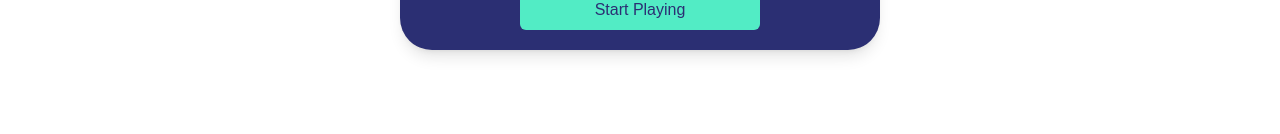
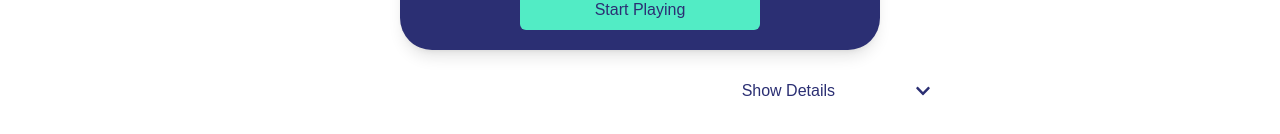
Before and after one commit to Nennae/trivia-app, a Next.js app: page /scorePage in a window 1280 px wide. Shown: the part 464-598 px from the top of the page. Built offline with nearby package versions, Linux system fonts and the light colour scheme.

Commit message:
added results button + state handling

```diff
--- /dev/null
+++ b/app/components/button/result-button.tsx
@@ -0,0 +1,23 @@
+"use client";
+import { FaChevronDown, FaChevronUp } from "react-icons/fa";
+import { useState } from "react";
+
+export default function ResultButton() {
+  const [showDetails, setShowDetails] = useState(false);
+
+  return (
+    <div>
+      <button
+        className="results-btn"
+        onClick={() => setShowDetails((prev) => !prev)}
+      >
+        {showDetails ? "Hide Details" : "Show Details"}
+        {showDetails ? (
+          <FaChevronUp className="self-center" />
+        ) : (
+          <FaChevronDown className="self-center" />
+        )}
+      </button>
+    </div>
+  );
+}
--- a/app/scorePage/page.tsx
+++ b/app/scorePage/page.tsx
@@ -1,10 +1,12 @@
 import ScoreCard from "../components/cards/score-card"
+import ResultButton from "../components/button/result-button"
 
 export default function ScorePage() {
   return (
     <div className="flex-center-column">
       <h2>Final Score</h2>
       <ScoreCard />
+      <ResultButton />
     </div>
   )
 }
```
